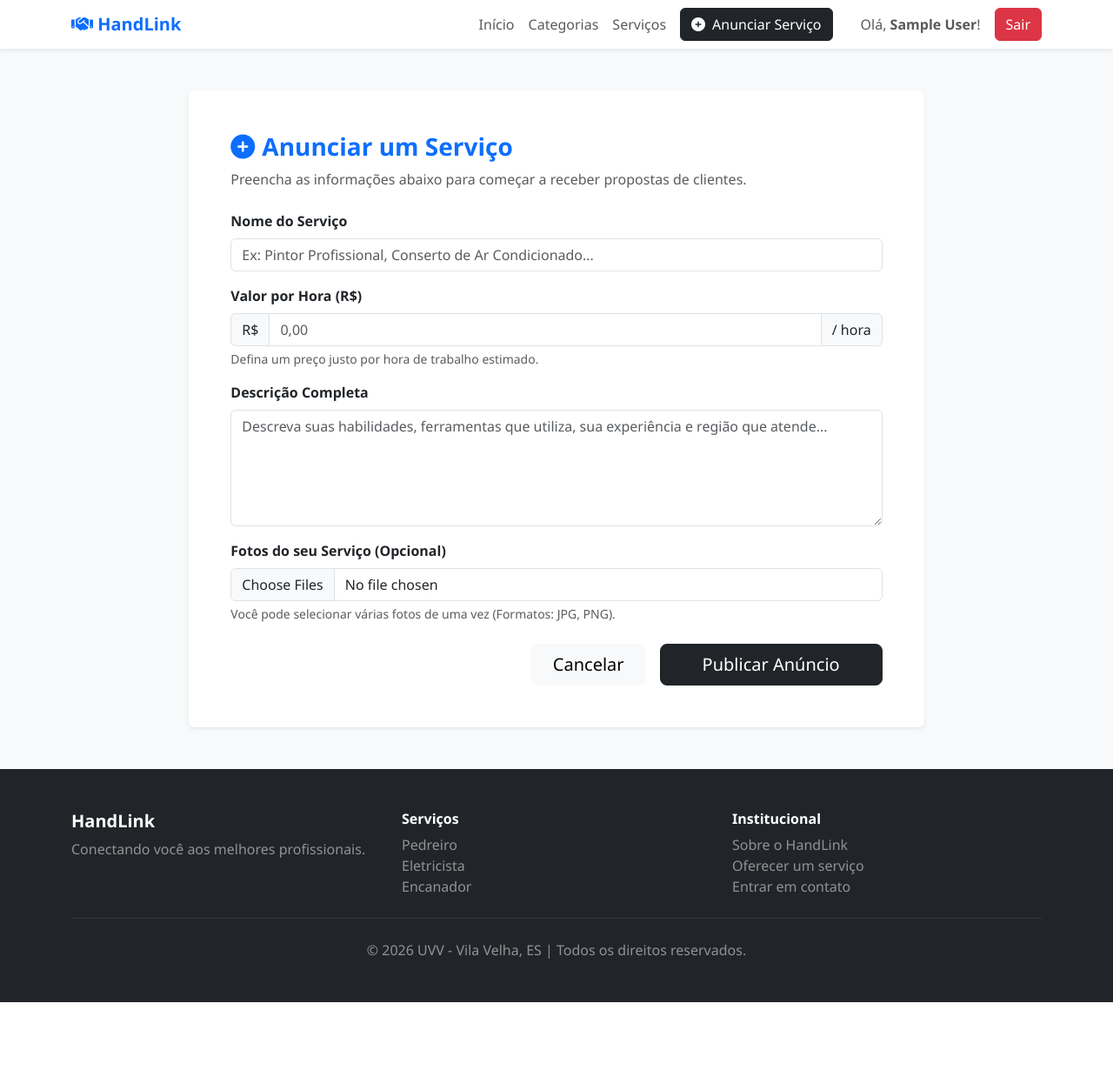
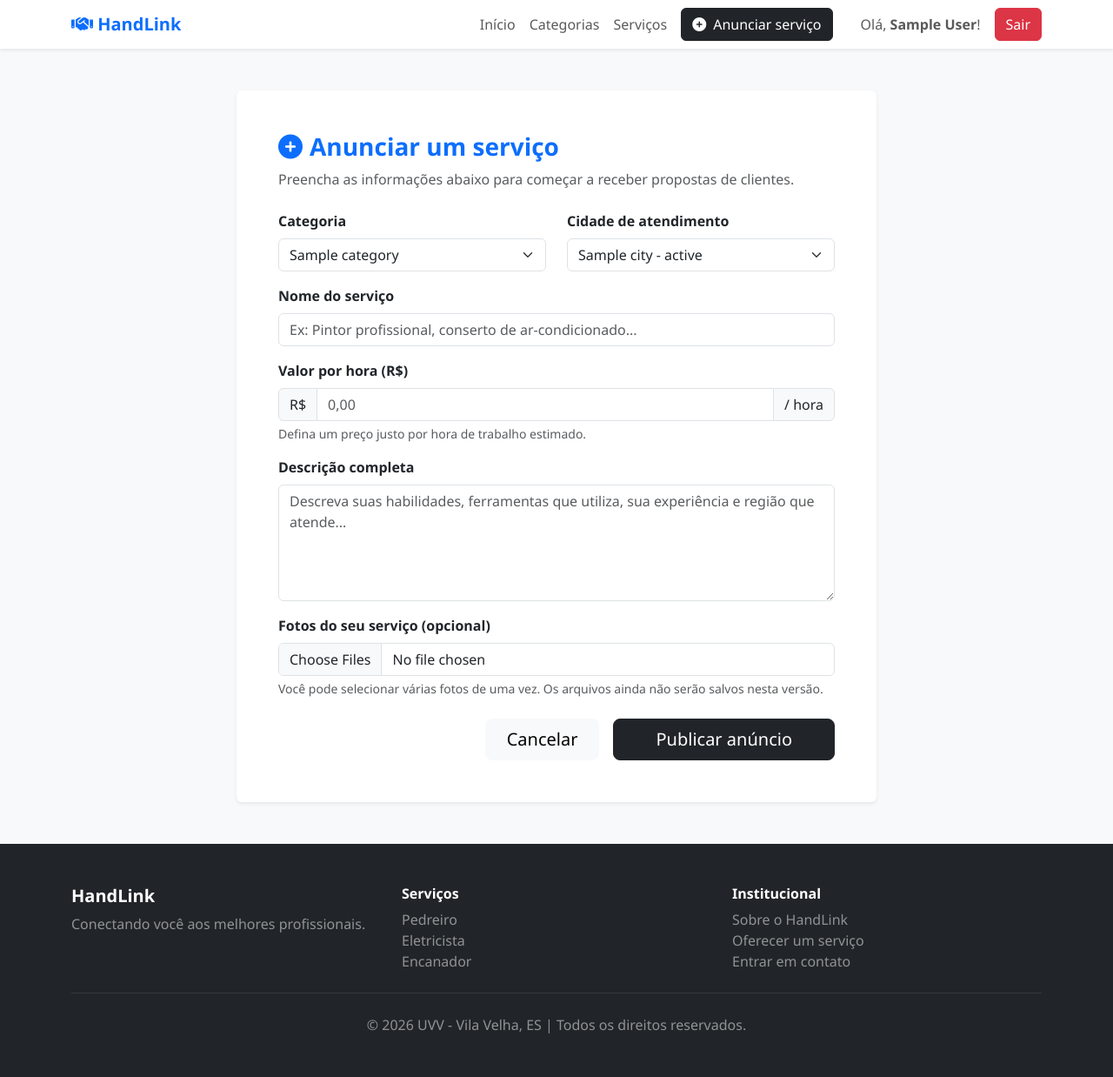
Before and after one commit to guilhermeggz/handlink, a Flask app: page /servicos/anunciar_servico in a window 1280 px wide. Shown: the whole page at 87% size. Before the commit the page ends 1152 px from the top, so only its background shows below. Run offline with Flask 3, Linux system fonts and the light colour scheme; a user stored in the database is signed in; tables that the repository leaves empty hold one stand-in row (values such as "Sample post"); parts of the project's set-up code (start-up, migrations or seed data) failed here and were passed over; some libraries are stand-ins or nearby versions.

Commit message:
api de servicos funcionando

```diff
--- a/handlink/forms/services.py
+++ b/handlink/forms/services.py
@@ -1,29 +1,40 @@
 from flask_wtf import FlaskForm
-from wtforms import StringField, TextAreaField, DecimalField, SubmitField, MultipleFileField
+from flask_wtf.file import FileAllowed
+from wtforms import DecimalField, MultipleFileField, SelectField, StringField, SubmitField, TextAreaField
 from wtforms.validators import DataRequired, NumberRange
-from flask_wtf.file import FileAllowed
+
 
 class AnunciarServicoForm(FlaskForm):
+    category_id = SelectField(
+        "Categoria",
+        coerce=int,
+        validators=[DataRequired(message="Selecione uma categoria.")],
+    )
+    city_id = SelectField(
+        "Cidade de atendimento",
+        coerce=int,
+        validators=[DataRequired(message="Selecione uma cidade.")],
+    )
     name = StringField(
-        'Nome do Serviço',
-        validators=[DataRequired(message="Dê um título ao seu serviço. Ex: Eletricista Residencial")]
+        "Nome do serviço",
+        validators=[DataRequired(message="Dê um título ao seu serviço. Ex: Eletricista residencial")],
     )
     description = TextAreaField(
-        'Descrição Completa',
-        validators=[DataRequired(message="Explique detalhadamente o que você faz.")]
+        "Descrição completa",
+        validators=[DataRequired(message="Explique detalhadamente o que você faz.")],
     )
     price_per_hour = DecimalField(
-        'Valor por Hora (R$)',
+        "Valor por hora (R$)",
         validators=[
             DataRequired(message="Insira o seu valor por hora."),
-            NumberRange(min=1.0, message="O valor deve ser maior que R$ 1,00.")
+            NumberRange(min=1.0, message="O valor deve ser maior que R$ 1,00."),
         ],
-        places=2
+        places=2,
     )
     photos = MultipleFileField(
-        'Fotos do seu Serviço (Opcional)',
+        "Fotos do seu serviço (opcional)",
         validators=[
-            FileAllowed(['jpg', 'jpeg', 'png'], 'Apenas imagens nos formatos JPG ou PNG são permitidas!')
-        ]
+            FileAllowed(["jpg", "jpeg", "png"], "Apenas imagens nos formatos JPG ou PNG são permitidas!"),
+        ],
     )
-    submit = SubmitField('Publicar Anúncio')
+    submit = SubmitField("Publicar anúncio")
--- a/handlink/views/services.py
+++ b/handlink/views/services.py
@@ -1,10 +1,11 @@
 from types import SimpleNamespace
 
 from flask import Blueprint, abort, flash, jsonify, redirect, render_template, request, url_for
-from flask_login import login_required, current_user
+from flask_login import current_user
 
+from handlink.ext.db import db
 from handlink.forms.services import AnunciarServicoForm
-from handlink.models import Category, Service
+from handlink.models import Category, City, Service
 
 bp_services = Blueprint("services", __name__)
 
@@ -18,17 +19,32 @@ FALLBACK_CATEGORIES = {
 }
 
 
+def set_service_form_choices(form):
+    categories = (
+        Category.query
+        .filter(Category.status == True)
+        .order_by(Category.name.asc())
+        .all()
+    )
+    cities = City.query.order_by(City.name.asc()).all()
+
+    form.category_id.choices = [(category.id, category.name) for category in categories]
+    form.city_id.choices = [
+        (city.id, f"{city.name} - {city.state}" if city.state else city.name)
+        for city in cities
+    ]
+
+
 @bp_services.route('/servicos/categoria/<int:category_id>')
 def services_by_category(category_id):
     category = Category.query.get(category_id)
 
     if not category and category_id in FALLBACK_CATEGORIES:
         category = SimpleNamespace(id=category_id, name=FALLBACK_CATEGORIES[category_id])
-        services = []
         return render_template(
             'main/services.html',
             category=category,
-            services=services,
+            services=[],
         )
 
     if not category:
@@ -104,11 +120,29 @@ def buscar_servicos():
 def anunciar_servico():
     if not current_user.is_authenticated:
         flash('Faça login ou cadastre-se rapidinho para anunciar seu serviço.', 'info')
-        # Redireciona para o login e anexa a página atual no parâmetro 'next'
         return redirect(url_for('auth.login', next=request.path))
 
     form = AnunciarServicoForm()
+    set_service_form_choices(form)
+
+    if not form.category_id.choices or not form.city_id.choices:
+        flash('Cadastre ao menos uma categoria e uma cidade antes de anunciar um serviço.', 'warning')
 
     if form.validate_on_submit():
-        pass
+        service = Service(
+            provider_id=current_user.id,
+            category_id=form.category_id.data,
+            city_id=form.city_id.data,
+            name=form.name.data,
+            desc=form.description.data,
+            price=form.price_per_hour.data,
+            is_active=True,
+        )
+
+        db.session.add(service)
+        db.session.commit()
+
+        flash('Serviço anunciado com sucesso!', 'success')
+        return redirect(url_for('services.services_by_category', category_id=service.category_id))
+
     return render_template('main/create_service.html', form=form)
--- a/static/js/main.js
+++ b/static/js/main.js
@@ -50,15 +50,21 @@ const fallbackServices = [
 document.addEventListener("DOMContentLoaded", () => {
     loadCategories();
     renderServices(fallbackServices);
+    bindSearchForm();
+    animateFlashMessages();
+});
 
+function bindSearchForm() {
     const searchForm = document.getElementById("search-form");
-    if (searchForm) {
-        searchForm.addEventListener("submit", async (event) => {
-            event.preventDefault();
-            await searchServices();
-        });
+    if (!searchForm) {
+        return;
     }
-});
+
+    searchForm.addEventListener("submit", async (event) => {
+        event.preventDefault();
+        await searchServices();
+    });
+}
 
 async function loadCategories() {
     const container = document.getElementById("categories-container");
@@ -191,23 +197,23 @@ function renderServices(services, emptyMessage = "Nenhum serviço disponível no
     });
 }
 
-document.addEventListener('DOMContentLoaded', function() {
-    const flashMessages = document.querySelectorAll('.alert');
+function animateFlashMessages() {
+    const flashMessages = document.querySelectorAll(".alert");
 
-    flashMessages.forEach(function(alert) {
-        const progressBar = alert.querySelector('.flash-progress-bar');
+    flashMessages.forEach((alert) => {
+        const progressBar = alert.querySelector(".flash-progress-bar");
 
         if (progressBar) {
-            setTimeout(function() {
-                progressBar.style.transition = 'width 3s linear';
-                progressBar.style.width = '0%';
+            setTimeout(() => {
+                progressBar.style.transition = "width 3s linear";
+                progressBar.style.width = "0%";
             }, 50);
         }
 
-        setTimeout(function() {
-            alert.classList.remove('show');
+        setTimeout(() => {
+            alert.classList.remove("show");
 
-            setTimeout(function() {
+            setTimeout(() => {
                 const parentContainer = alert.parentElement;
                 alert.remove();
 
@@ -215,7 +221,6 @@ document.addEventListener('DOMContentLoaded', function() {
                     parentContainer.remove();
                 }
             }, 150);
-
         }, 2500);
     });
-});
+}
--- a/templates/auth/login.html
+++ b/templates/auth/login.html
@@ -23,9 +23,8 @@
                     <p class="text-muted mb-0">Use seu e-mail e senha para continuar.</p>
                 </div>
 
-                <form method="POST" action="" novalidate>
+                <form method="POST" action="{{ url_for('auth.login', next=request.args.get('next')) }}" novalidate>
                     {{ form.hidden_tag() }}
-
                     <input type="hidden" name="next" value="{{ request.args.get('next') or '' }}">
 
                     <div class="mb-3">
--- a/templates/auth/signup.html
+++ b/templates/auth/signup.html
@@ -23,7 +23,7 @@
                     <p class="text-muted mb-0">Preencha seus dados para começar a usar o HandLink.</p>
                 </div>
 
-                <form method="POST" action="" novalidate>
+                <form method="POST" action="{{ url_for('auth.signup', next=request.args.get('next')) }}" novalidate>
                     {{ form.hidden_tag() }}
                     <input type="hidden" name="next" value="{{ request.args.get('next') or '' }}">
 
--- a/templates/main/create_service.html
+++ b/templates/main/create_service.html
@@ -1,15 +1,16 @@
 {% extends "main/base.html" %}
 
-{% block title %}Anunciar Serviço | HandLink{% endblock %}
+{% block title %}Anunciar serviço | HandLink{% endblock %}
 
 {% block content %}
+<div class="container">
     <div class="row justify-content-center my-5">
         <div class="col-lg-8">
             <div class="card shadow-sm border-0">
                 <div class="card-body p-4 p-md-5">
                     <div class="mb-4">
                         <h2 class="h3 fw-bold text-primary mb-2">
-                        <i class="fa-solid fa-circle-plus me-2"></i>Anunciar um Serviço
+                            <i class="fa-solid fa-circle-plus me-2"></i>Anunciar um serviço
                         </h2>
                         <p class="text-muted mb-0">Preencha as informações abaixo para começar a receber propostas de clientes.</p>
                     </div>
@@ -17,9 +18,27 @@
                     <form method="POST" action="{{ url_for('services.anunciar_servico') }}" enctype="multipart/form-data" novalidate>
                         {{ form.hidden_tag() }}
 
+                        <div class="row">
+                            <div class="col-md-6 mb-3">
+                                {{ form.category_id.label(class="form-label fw-semibold") }}
+                                {{ form.category_id(class="form-select is-invalid" if form.category_id.errors else "form-select") }}
+                                {% for error in form.category_id.errors %}
+                                    <div class="invalid-feedback">{{ error }}</div>
+                                {% endfor %}
+                            </div>
+
+                            <div class="col-md-6 mb-3">
+                                {{ form.city_id.label(class="form-label fw-semibold") }}
+                                {{ form.city_id(class="form-select is-invalid" if form.city_id.errors else "form-select") }}
+                                {% for error in form.city_id.errors %}
+                                    <div class="invalid-feedback">{{ error }}</div>
+                                {% endfor %}
+                            </div>
+                        </div>
+
                         <div class="mb-3">
                             {{ form.name.label(class="form-label fw-semibold") }}
-                        {{ form.name(class="form-control is-invalid" if form.name.errors else "form-control", placeholder="Ex: Pintor Profissional, Conserto de Ar Condicionado...") }}
+                            {{ form.name(class="form-control is-invalid" if form.name.errors else "form-control", placeholder="Ex: Pintor profissional, conserto de ar-condicionado...") }}
                             {% for error in form.name.errors %}
                                 <div class="invalid-feedback">{{ error }}</div>
                             {% endfor %}
@@ -49,7 +68,7 @@
                         <div class="mb-4">
                             {{ form.photos.label(class="form-label fw-semibold") }}
                             {{ form.photos(class="form-control is-invalid" if form.photos.errors else "form-control", multiple=True) }}
-                        <div class="form-text">Você pode selecionar várias fotos de uma vez (Formatos: JPG, PNG).</div>
+                            <div class="form-text">Você pode selecionar várias fotos de uma vez. Os arquivos ainda não serão salvos nesta versão.</div>
                             {% for error in form.photos.errors %}
                                 <div class="invalid-feedback d-block">{{ error }}</div>
                             {% endfor %}
@@ -64,4 +83,5 @@
             </div>
         </div>
     </div>
+</div>
 {% endblock %}
--- a/templates/main/partials/navbar.html
+++ b/templates/main/partials/navbar.html
@@ -23,15 +23,15 @@
                     <a class="nav-link" href="/">Início</a>
                 </li>
                 <li class="nav-item">
-                    <a class="nav-link" href="#categorias">Categorias</a>
+                    <a class="nav-link" href="/#categorias">Categorias</a>
                 </li>
                 <li class="nav-item">
-                    <a class="nav-link" href="#servicos">Serviços</a>
+                    <a class="nav-link" href="/#servicos">Serviços</a>
                 </li>
                 <li class="nav-item ms-lg-2 me-lg-3 mt-2 mt-lg-0">
                     <a class="btn btn-dark d-flex align-items-center gap-2" href="{{ url_for('services.anunciar_servico') }}">
                         <i class="fa-solid fa-circle-plus"></i>
-                        <span>Anunciar Serviço</span>
+                        <span>Anunciar serviço</span>
                     </a>
                 </li>
 
--- a/templates/main/services.html
+++ b/templates/main/services.html
@@ -64,7 +64,7 @@
                                     </span>
                                 </div>
 
-                                <a class="btn btn-outline-primary w-100" href="/login">
+                                <a class="btn btn-outline-primary w-100" href="{{ url_for('auth.login') }}">
                                     Ver detalhes
                                 </a>
                             </div>
```
Also changed, not shown: handlink/views/auth.py (+26 -31 lines), templates/main/index.html (line endings or trailing spaces). Lines whose indentation alone changed are shown as unchanged.
